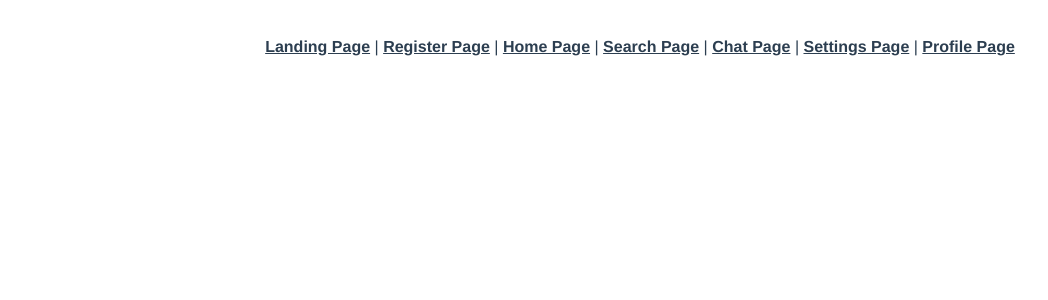
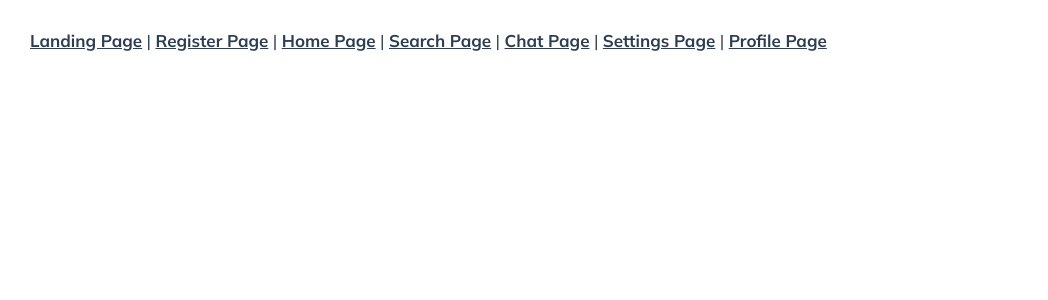
Before and after one commit to KKKyle97/meow-i-verse, a Vue app: page / in a window 1280 px wide. Shown: the top 300 px of the page, without its empty margins (0-1048 px from the left). Built offline with nearby package versions, Linux system fonts and the light colour scheme; a web font is replaced by a local one.

Commit message:
🔥 Purge unused css lines

```diff
--- a/src/App.vue
+++ b/src/App.vue
@@ -3,11 +3,5 @@
 </template>
 
 <style lang="scss">
-#app {
-  font-family: Avenir, Helvetica, Arial, sans-serif;
-  -webkit-font-smoothing: antialiased;
-  -moz-osx-font-smoothing: grayscale;
-  text-align: center;
-  color: #2c3e50;
-}
+@import "./assets/sass/main.sass";
 </style>
```
